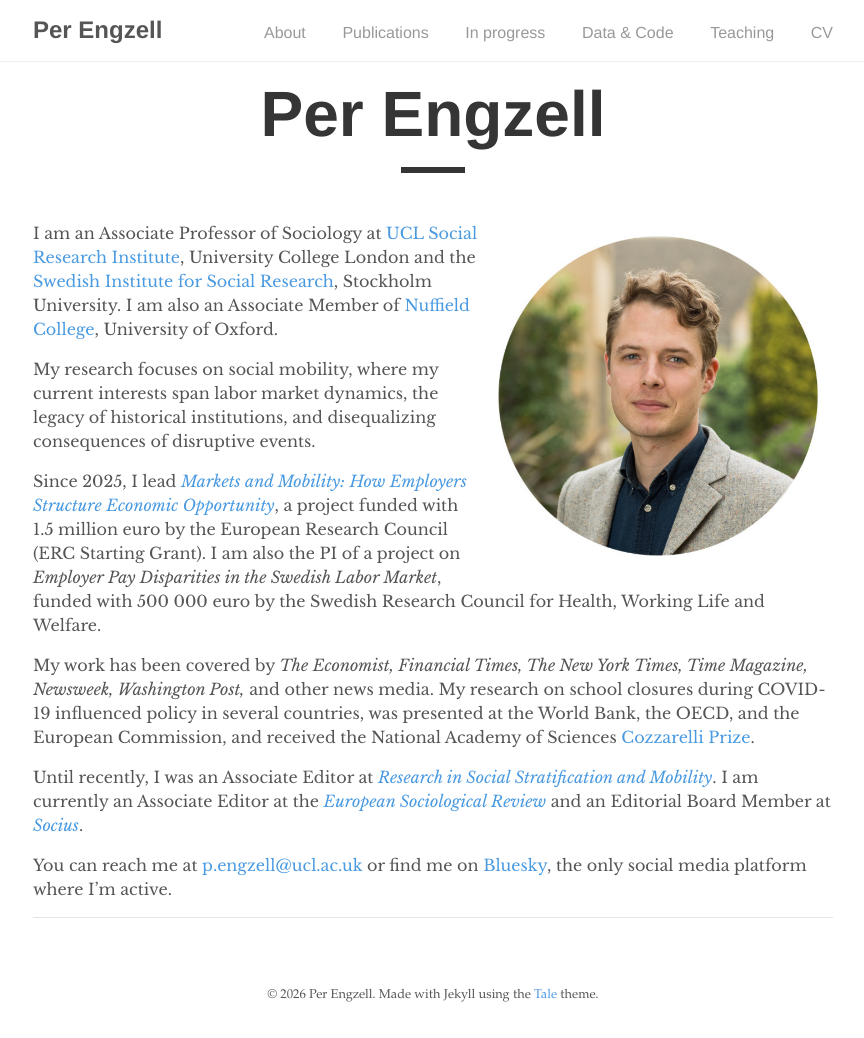
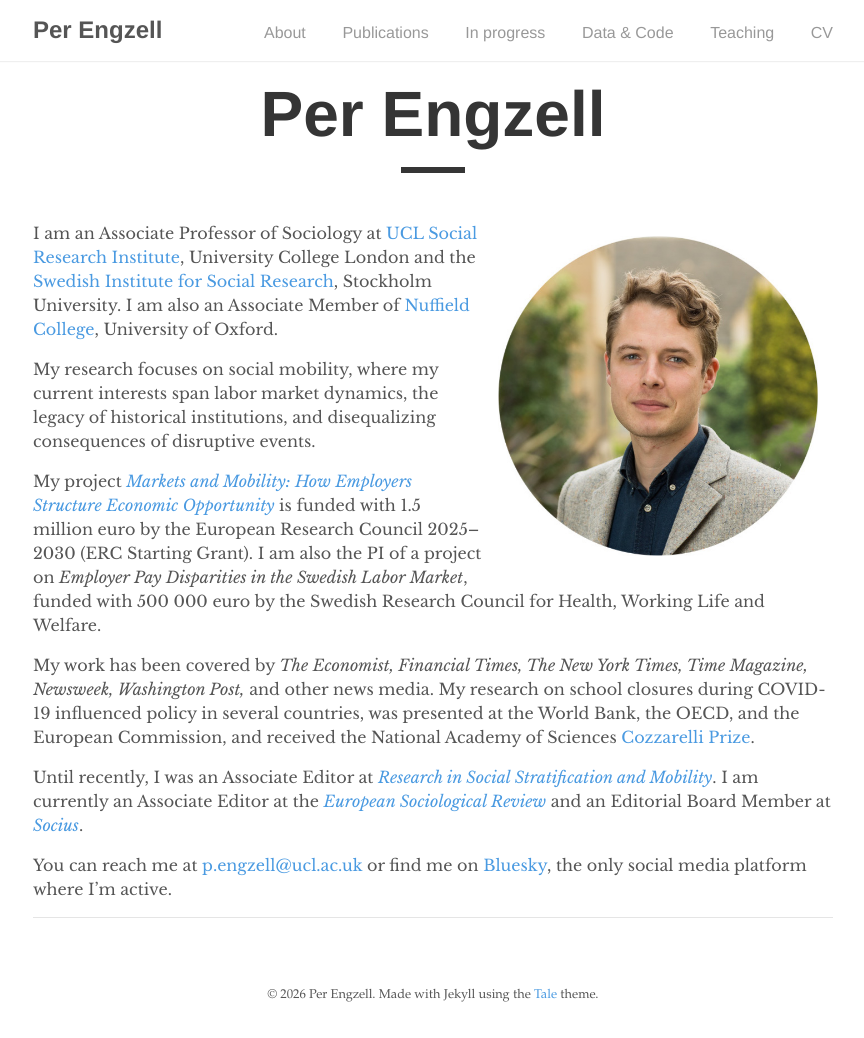
Before and after one commit to pengzell/pengzell.github.io, a Jekyll site: the page built from index.md, in a window 1280 px wide. Shown: the whole page, without its empty margins (207-1071 px from the left). Built offline with Jekyll 4.4.1, drawn with Linux system fonts in a browser that asks for light colours.

Commit message:
Update index.md

```diff
--- a/index.md
+++ b/index.md
@@ -10,7 +10,7 @@ I am an Associate Professor of Sociology at [UCL Social Research Institute](http
 
 My research focuses on social mobility, where my current interests span labor market dynamics, the legacy of historical institutions, and disequalizing consequences of disruptive events.
 
-Since 2025, I lead [*Markets and Mobility: How Employers Structure Economic Opportunity*](https://perengzell.com/mamo/), a project funded with 1.5 million euro by the European Research Council (ERC Starting Grant). I am also the PI of a project on *Employer Pay Disparities in the Swedish Labor Market*, funded with 500 000 euro by the Swedish Research Council for Health, Working Life and Welfare.
+My project [*Markets and Mobility: How Employers Structure Economic Opportunity*](https://perengzell.com/mamo/) is funded with 1.5 million euro by the European Research Council 2025--2030 (ERC Starting Grant). I am also the PI of a project on *Employer Pay Disparities in the Swedish Labor Market*, funded with 500 000 euro by the Swedish Research Council for Health, Working Life and Welfare.
 
 My work has been covered by *The Economist, Financial Times, The New York Times, Time Magazine, Newsweek, Washington Post,* and other news media. My research on school closures during COVID-19 influenced policy in several countries, was presented at the World Bank, the OECD, and the European Commission, and received the National Academy of Sciences [Cozzarelli Prize](https://www.youtube.com/watch?v=Yhuv1yJrdC4).
 
```
